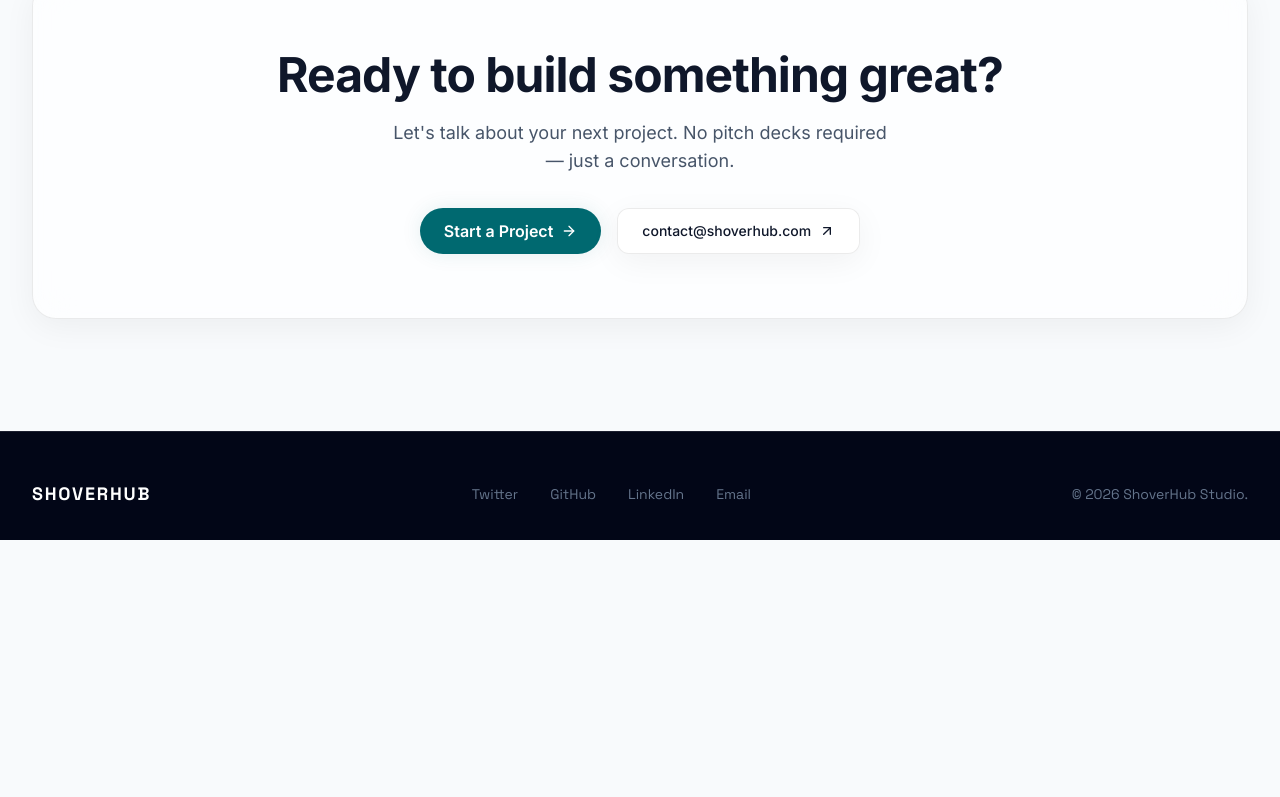
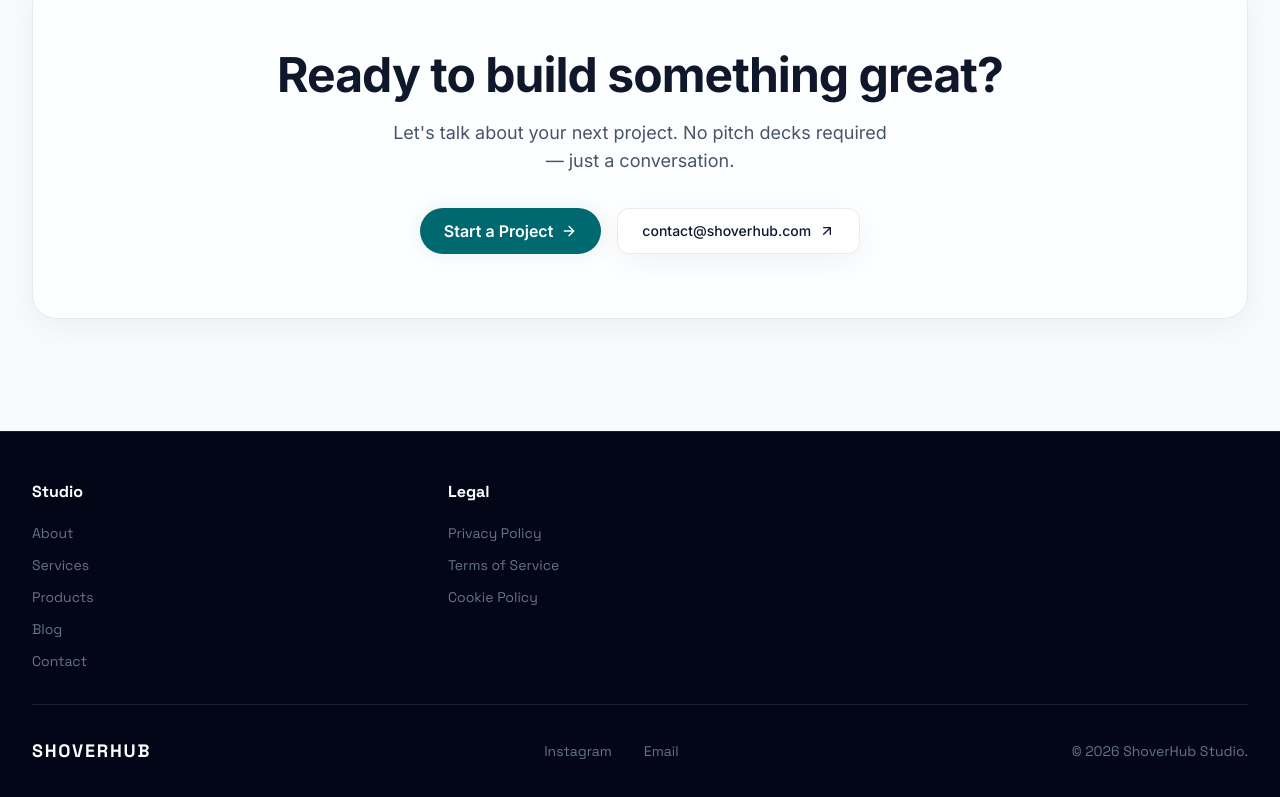
Before and after one commit to shoverhub-glitch/website, a React (Vite) app: page / in a window 1280 px wide. Shown: the part 5981-6778 px from the top of the page. Before the commit the page ends 6521 px from the top, so only its background shows below. Built offline with nearby package versions, Linux system fonts and the light colour scheme.

Commit message:
removed twitter and other

```diff
--- a/src/components/Footer.tsx
+++ b/src/components/Footer.tsx
@@ -1,5 +1,4 @@
 import { Link } from 'react-router-dom';
-import { Github, Linkedin, Twitter, Mail, ArrowUpRight } from 'lucide-react';
 import { siteConfig } from '../data/site';
 
 const footerSections = [
@@ -24,16 +23,34 @@ const footerSections = [
 ];
 
 const socialLinks = [
-  { icon: Twitter, href: siteConfig.social.twitter, label: 'Twitter' },
-  { icon: Github, href: siteConfig.social.github, label: 'GitHub' },
-  { icon: Linkedin, href: siteConfig.social.linkedin, label: 'LinkedIn' },
-  { icon: Mail, href: `mailto:${siteConfig.email}`, label: 'Email' },
+  { href: siteConfig.social.instagram, label: 'Instagram' },
+  { href: `mailto:${siteConfig.email}`, label: 'Email' },
 ];
 
 export function Footer() {
   return (
     <footer className="w-full border-t border-white/10 pt-12 pb-8 bg-slate-950 relative z-20">
-      <div className="max-w-7xl mx-auto px-8 flex flex-col md:flex-row justify-between items-center gap-6">
+      <div className="max-w-7xl mx-auto px-8">
+        <div className="grid grid-cols-1 md:grid-cols-3 gap-8 mb-8">
+          {footerSections.map((section) => (
+            <div key={section.title}>
+              <h3 className="text-white font-display font-bold mb-4">{section.title}</h3>
+              <ul className="space-y-2">
+                {section.links.map((link) => (
+                  <li key={link.label}>
+                    <Link
+                      to={link.href}
+                      className="text-slate-500 hover:text-white transition-colors font-display text-sm"
+                    >
+                      {link.label}
+                    </Link>
+                  </li>
+                ))}
+              </ul>
+            </div>
+          ))}
+        </div>
+        <div className="flex flex-col md:flex-row justify-between items-center gap-6 pt-8 border-t border-white/10">
           <Link to="/" className="text-lg font-black text-white font-display uppercase tracking-widest">
             {siteConfig.name}
           </Link>
@@ -44,7 +61,7 @@ export function Footer() {
               href={href}
               target="_blank"
               rel="noopener noreferrer"
-              className="text-slate-500 hover:text-white transition-colors"
+              className="text-slate-500 hover:text-white transition-colors font-display text-sm"
             >
               {label}
             </a>
@@ -54,6 +71,7 @@ export function Footer() {
             &copy; {new Date().getFullYear()} {siteConfig.name} Studio.
           </p>
         </div>
+      </div>
     </footer>
   );
 }
--- a/src/components/SEO.tsx
+++ b/src/components/SEO.tsx
@@ -37,11 +37,6 @@ export function SEO({ title, description, canonical, type = 'website', image }:
     setMeta('og:type', type);
     setMeta('og:image', ogImage);
     setMeta('og:site_name', siteConfig.name);
-    setMeta('twitter:card', 'summary_large_image');
-    setMeta('twitter:site', '@shoverhub');
-    setMeta('twitter:title', fullTitle);
-    setMeta('twitter:description', desc);
-    setMeta('twitter:image', ogImage);
 
     let link = document.querySelector('link[rel="canonical"]') as HTMLLinkElement | null;
     if (!link) {
--- a/src/data/site.ts
+++ b/src/data/site.ts
@@ -5,9 +5,7 @@ export const siteConfig = {
   url: 'https://shoverhub.com',
   email: 'contact@shoverhub.com',
   social: {
-    twitter: 'https://twitter.com/shoverhub',
-    github: 'https://github.com/shoverhub',
-    linkedin: 'https://linkedin.com/company/shoverhub',
+    instagram: 'https://instagram.com/shoverhub',
   },
 };
 
```
Lines whose indentation alone changed are shown as unchanged.
